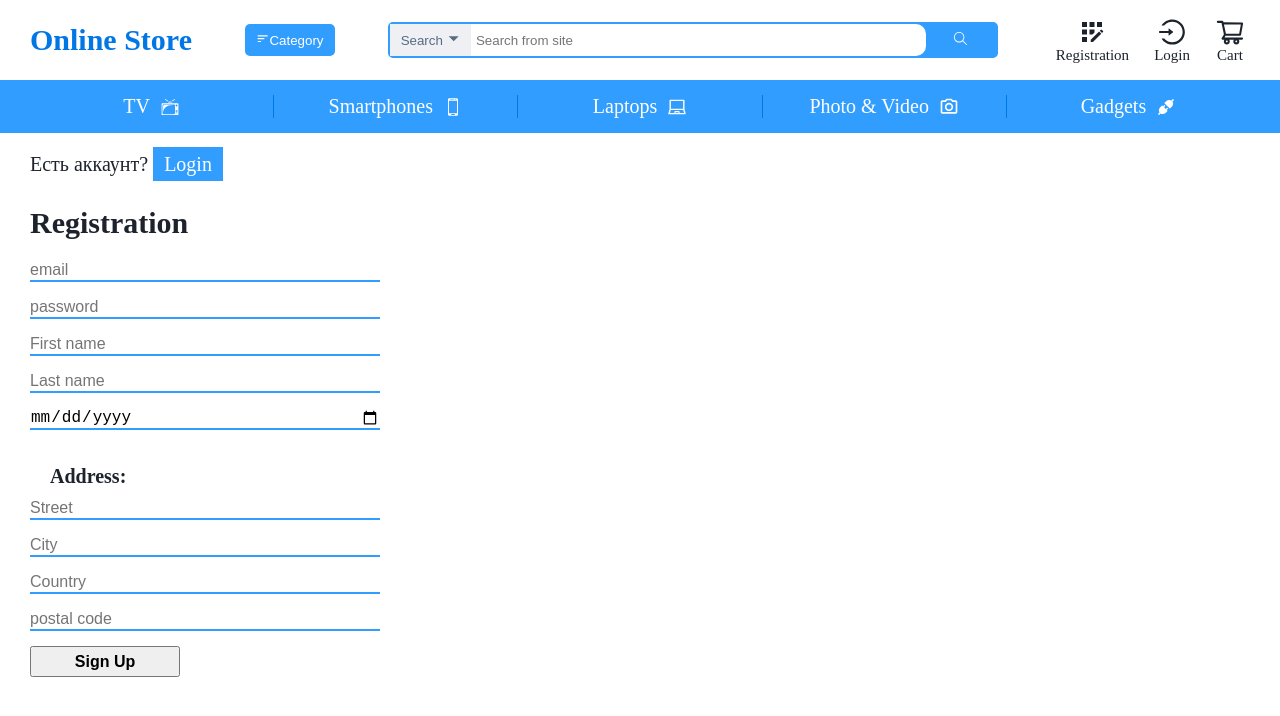
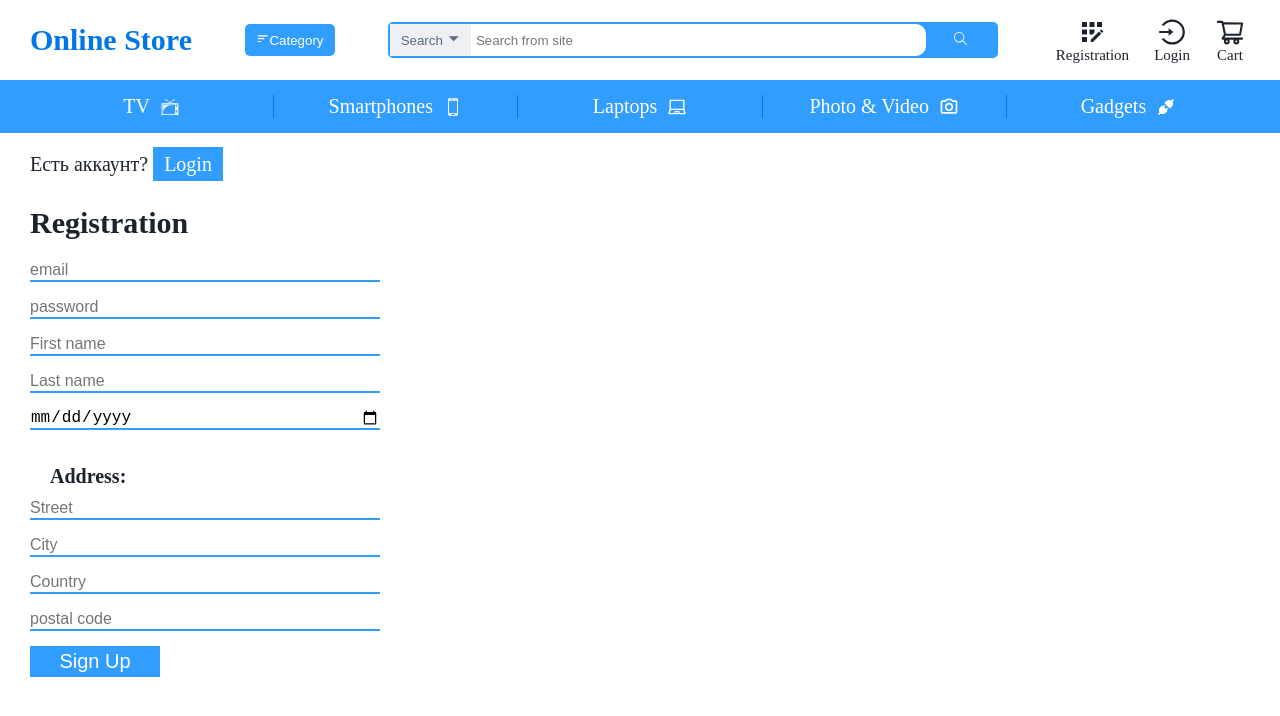
Before and after one commit to Rigelion154/eCommerce-Application, a React (Create React App) app: page /registration in a window 1280 px wide. Shown: the top 716 px of the page. Built offline with nearby package versions, Linux system fonts and the light colour scheme; what @commercetools/platform-sdk, @commercetools/sdk-client-v2 would draw is missing.

Commit message:
feat: update registration styles

```diff
--- a/src/components/ui/registartionForm/RegistrationForm.module.css
+++ b/src/components/ui/registartionForm/RegistrationForm.module.css
@@ -27,9 +27,22 @@
 }
 
 .sign__btn {
-  width: 150px;
+  width: 130px;
   height: 31px;
   margin-top: 15px;
+  font-size: 2rem;
+  /* font-weight: 600; */
+  background-color: #319dff;
+  color: #fff;
+  border: none;
+  transition: background-color .3s;
+}
+
+.sign__btn:hover {
+  background-color: #0077e4;
+}
+
+.error__message {
   font-size: 16px;
-  font-weight: 600;
+  color: #ff0000;
 }
--- a/src/components/ui/registartionForm/RegistrationForm.tsx
+++ b/src/components/ui/registartionForm/RegistrationForm.tsx
@@ -238,6 +238,7 @@ function RegistrationForm() {
           });
         }}
       >
+        {emailError && !emailValid && <p className={styles.error__message}>{emailError}</p>}
         <input
           type='email'
           value={email}
@@ -254,7 +255,9 @@ function RegistrationForm() {
           }}
           placeholder='email'
         />
-        {emailError && !emailValid && <p className={styles.error__message}>{emailError}</p>}
+        {passwordError && !passwordValid && (
+          <p className={styles.error__message}>{passwordError}</p>
+        )}
         <input
           type='password'
           value={password}
@@ -270,8 +273,8 @@ function RegistrationForm() {
           }}
           placeholder='password'
         />
-        {passwordError && !passwordValid && (
-          <p className={styles.error__message}>{passwordError}</p>
+        {firstNameError && !firstNameValid && (
+          <p className={styles.error__message}>{firstNameError}</p>
         )}
         <input
           type='text'
@@ -288,8 +291,8 @@ function RegistrationForm() {
           onBlur={() => validateFirstName(firstName)}
           placeholder='First name'
         />
-        {firstNameError && !firstNameValid && (
-          <p className={styles.error__message}>{firstNameError}</p>
+        {lastNameError && !lastNameValid && (
+          <p className={styles.error__message}>{lastNameError}</p>
         )}
         <input
           type='text'
@@ -306,8 +309,8 @@ function RegistrationForm() {
           onBlur={() => validateLastName(lastName)}
           placeholder='Last name'
         />
-        {lastNameError && !lastNameValid && (
-          <p className={styles.error__message}>{lastNameError}</p>
+        {birthDayError && !birthDayValid && (
+          <p className={styles.error__message}>{birthDayError}</p>
         )}
         <input
           type='date'
@@ -320,12 +323,10 @@ function RegistrationForm() {
           onBlur={() => validateBirthDay(birthDay)}
           placeholder='Date of birth'
         />
-        {birthDayError && !birthDayValid && (
-          <p className={styles.error__message}>{birthDayError}</p>
-        )}
 
         <div className={styles.address__field}>
           <p className={styles.address__title}>Address:</p>
+          {streetError && !streetValid && <p className={styles.error__message}>{streetError}</p>}
           <input
             type='text'
             value={street}
@@ -341,7 +342,7 @@ function RegistrationForm() {
             }}
             placeholder='Street'
           />
-          {streetError && !streetValid && <p className={styles.error__message}>{streetError}</p>}
+          {cityError && !cityValid && <p className={styles.error__message}>{cityError}</p>}
           <input
             type='text'
             value={city}
@@ -357,7 +358,7 @@ function RegistrationForm() {
             onBlur={() => validateCity(city)}
             placeholder='City'
           />
-          {cityError && !cityValid && <p className={styles.error__message}>{cityError}</p>}
+          {countryError && !countryValid && <p className={styles.error__message}>{countryError}</p>}
           <input
             type='text'
             value={country}
@@ -365,7 +366,9 @@ function RegistrationForm() {
             onBlur={() => validateCountry(country)}
             placeholder='Country'
           />
-          {countryError && !countryValid && <p className={styles.error__message}>{countryError}</p>}
+          {postalCodeError && !postalCodeValid && (
+            <p className={styles.error__message}>{postalCodeError}</p>
+          )}
           <input
             type='text'
             value={postalCode}
@@ -373,9 +376,6 @@ function RegistrationForm() {
             onBlur={() => validatePostalCode(country, postalCode)}
             placeholder='postal code'
           />
-          {postalCodeError && !postalCodeValid && (
-            <p className={styles.error__message}>{postalCodeError}</p>
-          )}
         </div>
         <button type='submit' className={styles.sign__btn}>
           Sign Up
```
